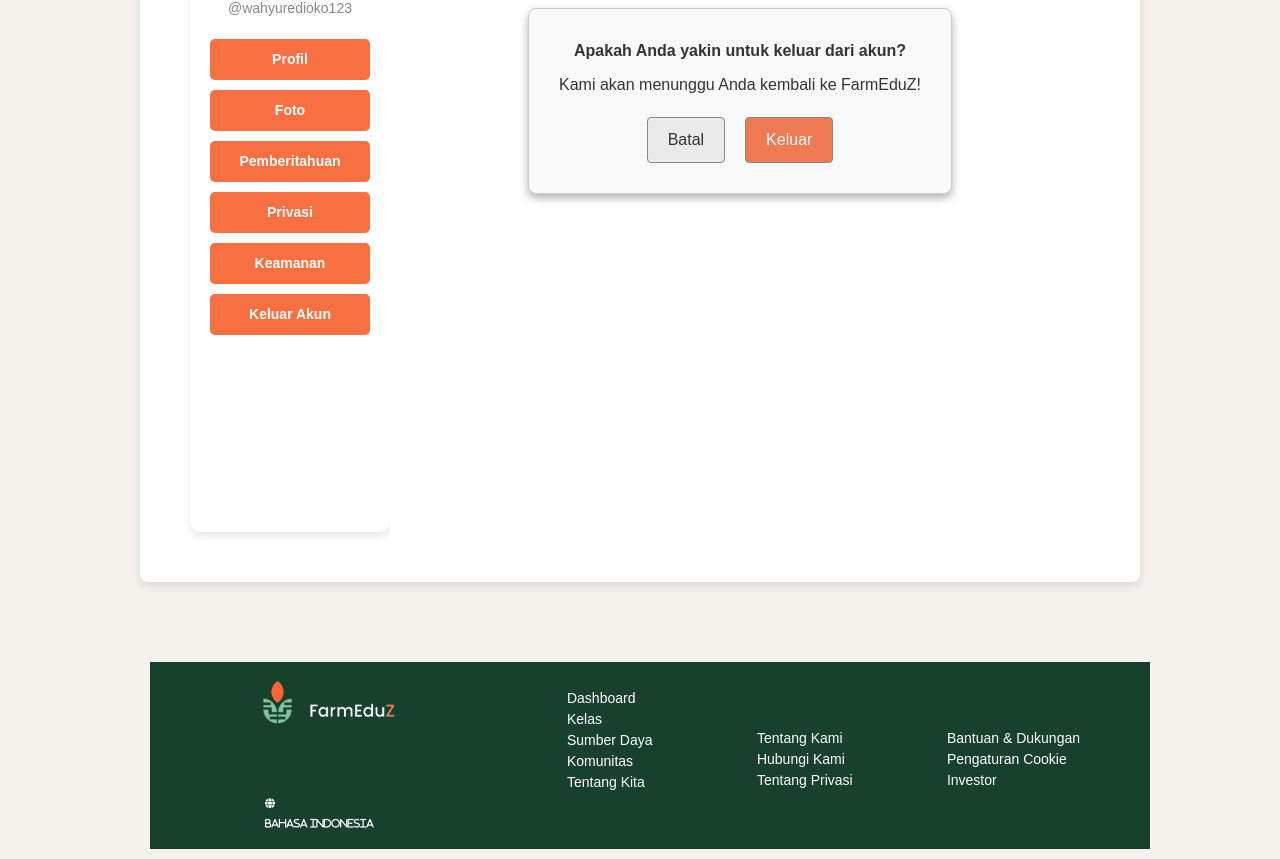
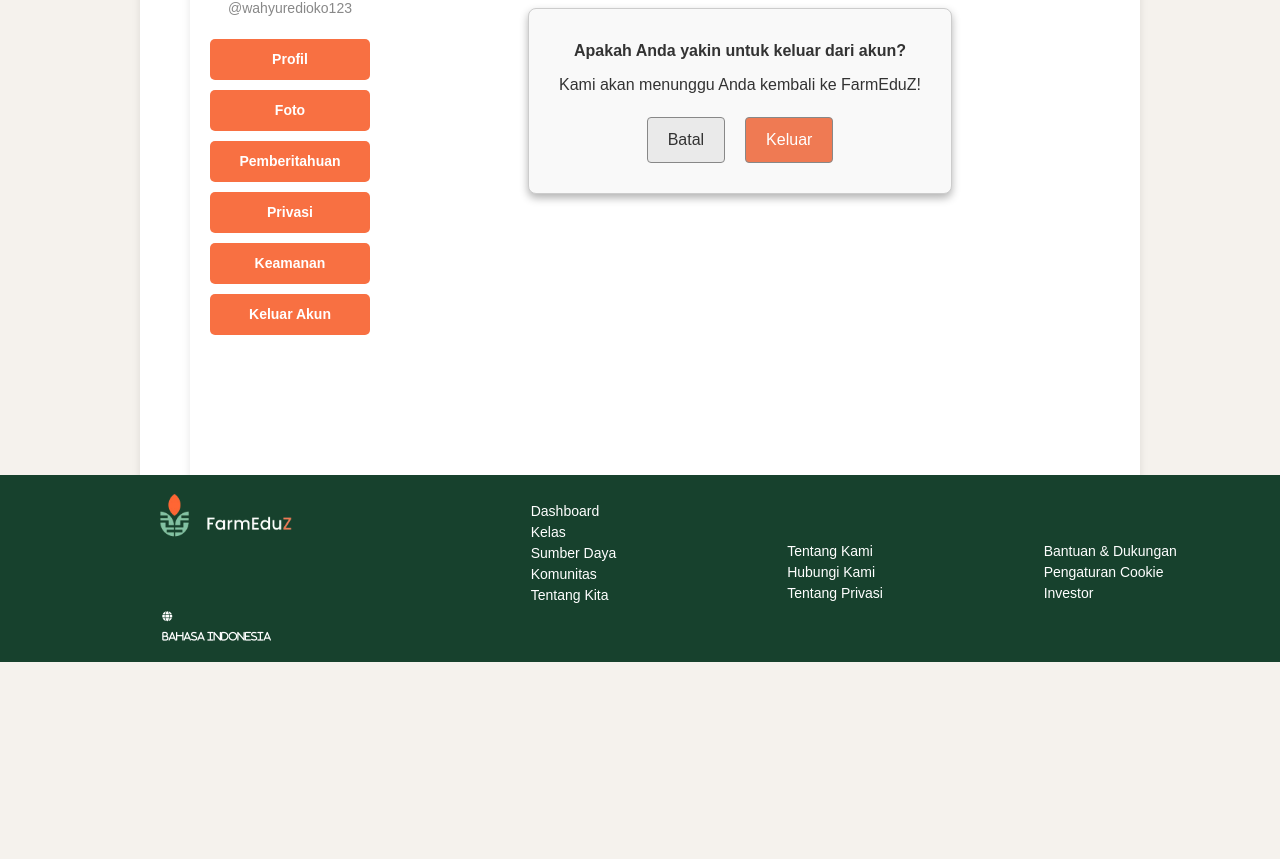
Before and after one commit to aihfdzah/GreeNext, a React (Vite) app: page / in a window 1280 px wide. Shown: the part 9088-9947 px from the top of the page. After the commit the page ends 9750 px from the top, so only its background shows below. Built offline with nearby package versions, Linux system fonts and the light colour scheme.

Commit message:
perbaiki footer layout

```diff
--- a/src/App.css
+++ b/src/App.css
@@ -884,12 +884,11 @@ h1 {
     font-size: 14px;
     align-items: center;
     justify-content: center;
-    position: relative;
+    position: absolute;
     bottom: 0;
     right: 0;
     width: 100%;
     flex-direction: column;
-    margin: 10px 10px;
 }
 
 .footer-content {
```
